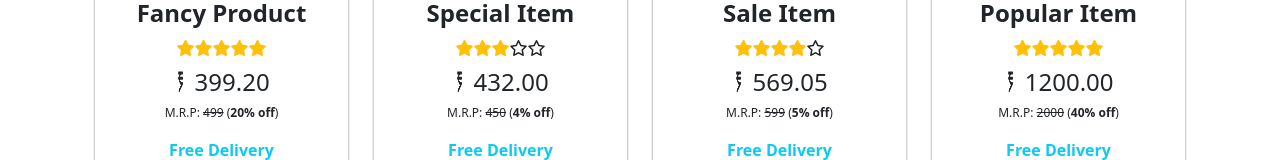
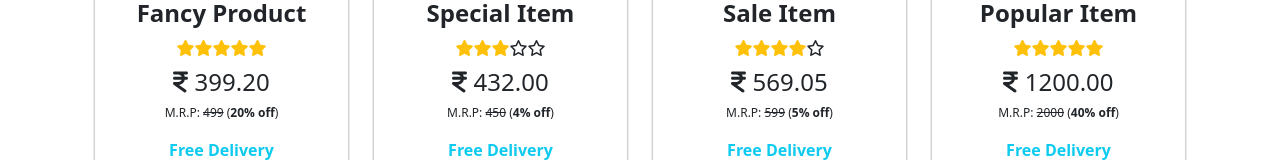
Before and after one commit to MohamedNihmath18/Shopping-Cart-Task-Using-React, a React (Create React App) app: page / in a window 1280 px wide. Shown: the part 604-764 px from the top of the page. Built offline with nearby package versions, Linux system fonts and the light colour scheme.

Commit message:
initial commit

```diff
--- a/src/Card.jsx
+++ b/src/Card.jsx
@@ -25,7 +25,7 @@ function Card({props, press}) {
                             return stars;
                         })()}
                     </div>
-                    <h4><FontAwesomeIcon icon={faIndianRupeeSign} flip />&nbsp;
+                    <h4><FontAwesomeIcon icon={faIndianRupeeSign} />&nbsp;
                     { props.offer === undefined ? props.mrp : (props.mrp - (props.mrp * (props.offer/100))).toFixed(2) }
                     </h4>
                     <p className={`priceDecrease ${props.offer === undefined ? 'd-none' : ''}`}><span>M.R.P: </span><s>{props.mrp}</s> (<b>{props.offer}% off</b>)</p>
```
